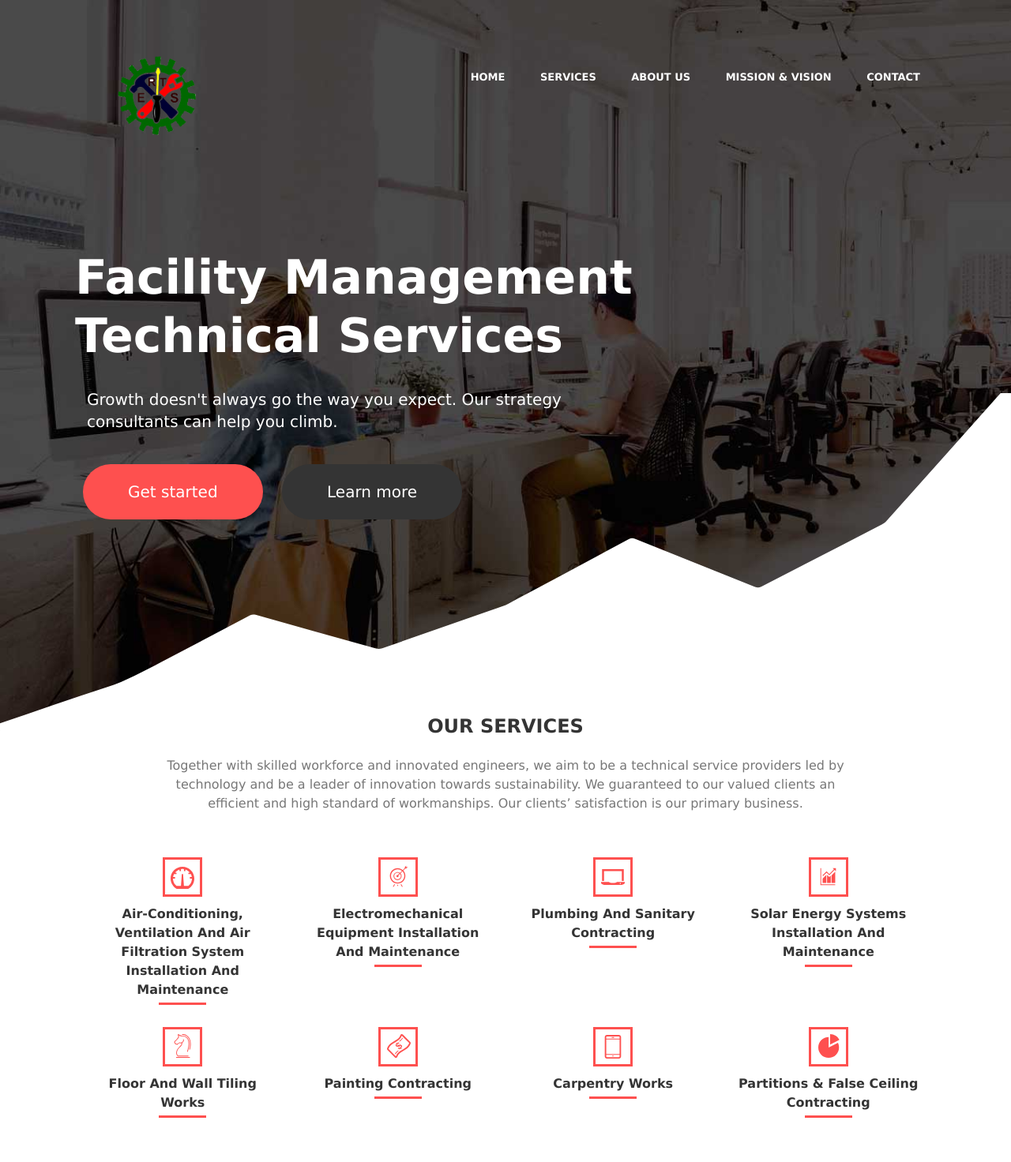
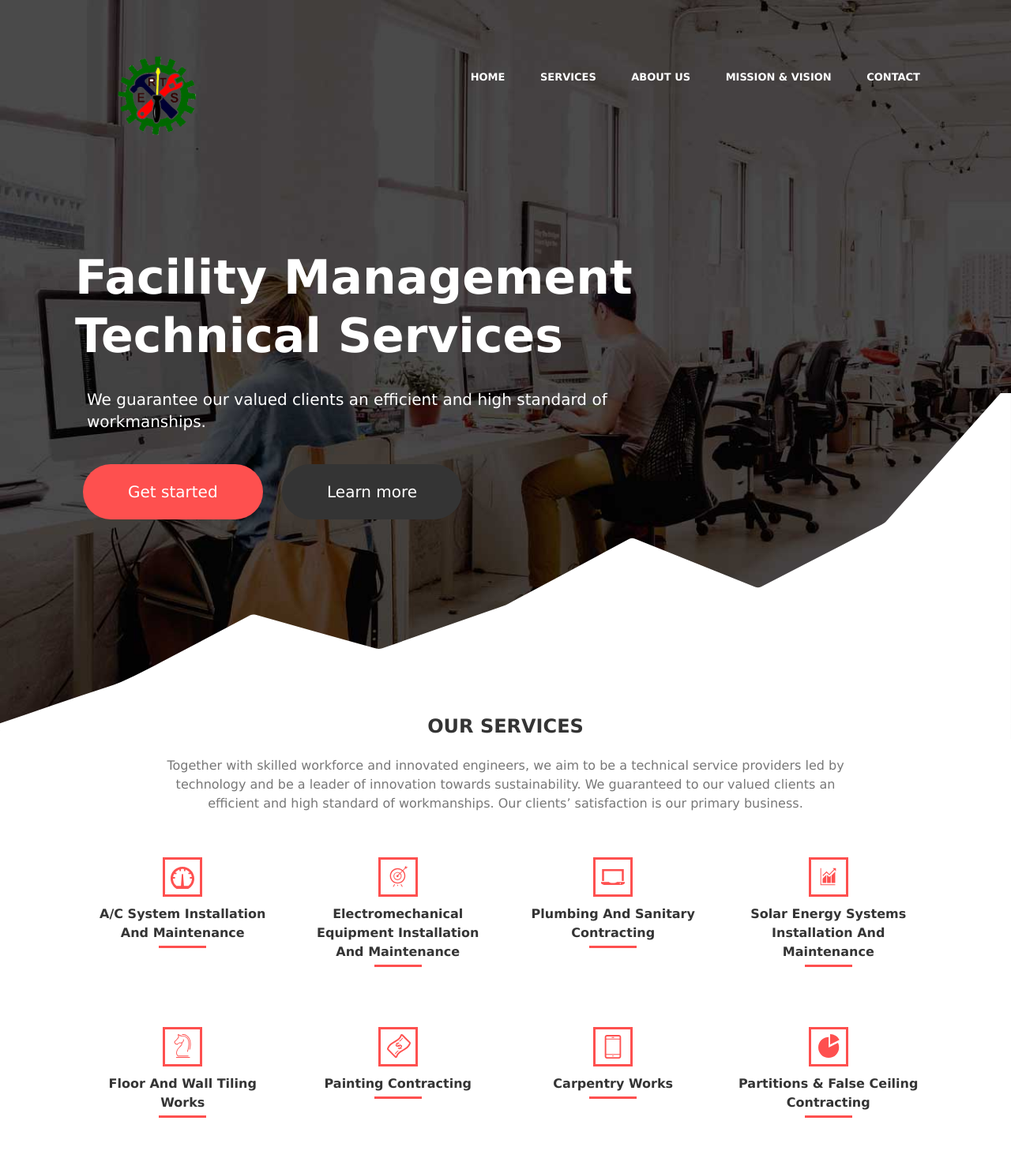
Before and after one commit to chirilo/erts, a CodeIgniter app: page /database/ in a window 1280 px wide. Shown: the top 1472 px of the page at 79% size. Run offline with CodeIgniter, Linux system fonts and the light colour scheme; style sheets or scripts are compiled from the project's sources.

Commit message:
edited services names

```diff
--- a/application/views/welcome_message.php
+++ b/application/views/welcome_message.php
@@ -49,7 +49,7 @@
           </h1>
           <div class="banner-content">
             <p>
-              Growth doesn't always go the way you expect. Our strategy consultants can help you climb.
+              We guarantee our valued clients an efficient and high standard of workmanships.
             </p>
           </div>
           <div class="banner-buttons">
@@ -74,7 +74,7 @@
         </div>
         <ul class="services-list clear">
           <li class="service-item">
-            <h3 class="service-item-heading service-icon service-icon-performance">Air-Conditioning, Ventilation and Air Filtration System Installation and Maintenance</h3>
+            <h3 class="service-item-heading service-icon service-icon-performance">A/C System Installation and Maintenance</h3>
             <p>
 
             </p>
```
